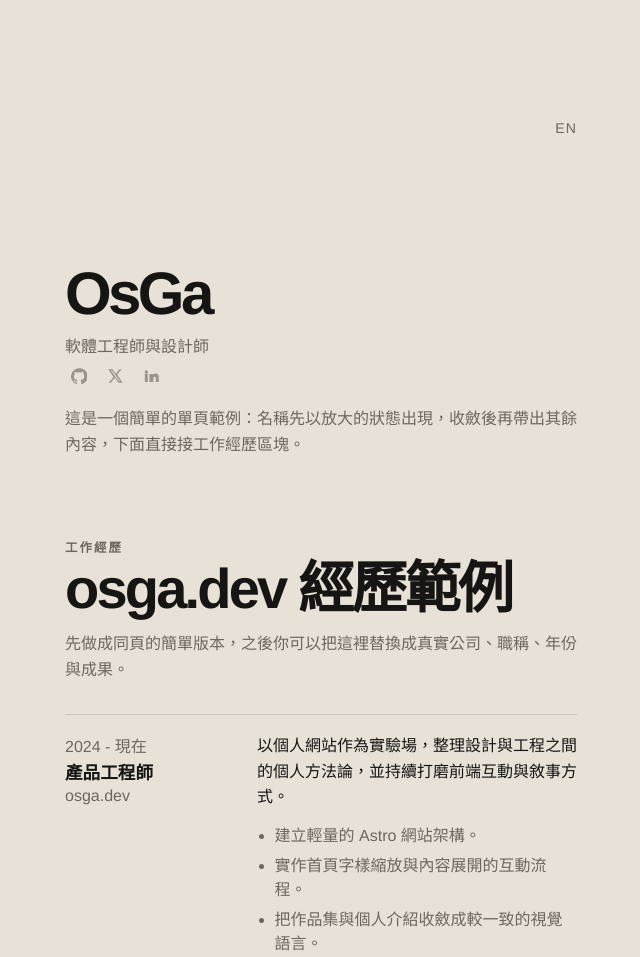
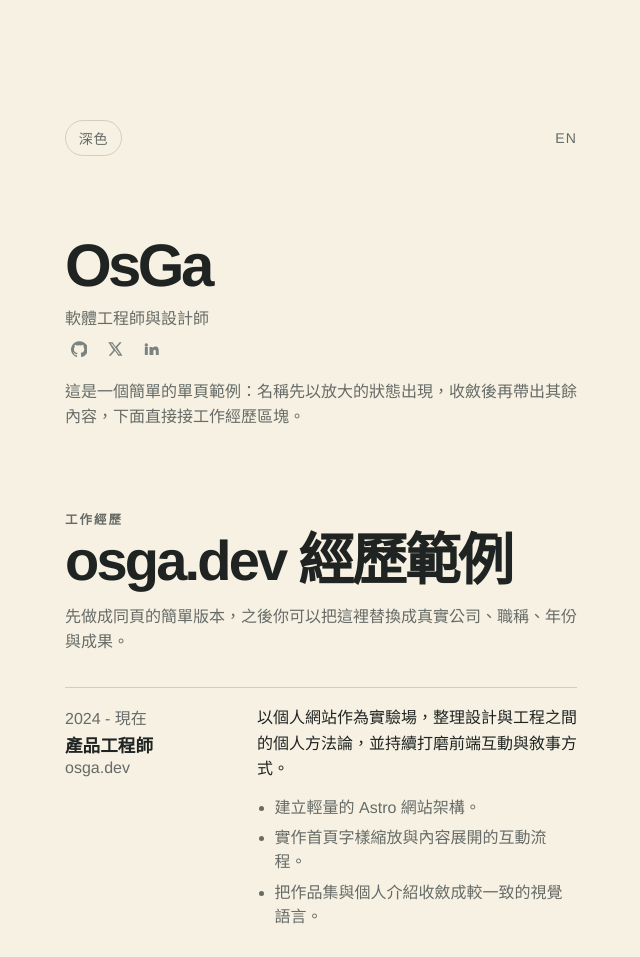
Before and after one commit to osga24/OsGa.dev, an Astro site: page / in a window 1280 px wide. Shown: the top 957 px of the page, without its empty margins (319-959 px from the left). Built offline with nearby package versions, Linux system fonts and the light colour scheme; Astro itself is replaced by a stand-in of ours.

Commit message:
feat: add drak & light theme

```diff
--- a/src/components/ExperienceTimeline.astro
+++ b/src/components/ExperienceTimeline.astro
@@ -71,7 +71,7 @@ const { eyebrow, title, intro, items } = Astro.props;
 		display: grid;
 		gap: 1rem;
 		padding: 1.1rem 0 1.2rem;
-		border-top: 1px solid rgba(22, 21, 20, 0.12);
+		border-top: 1px solid var(--line);
 	}
 
 	.period,
--- a/src/components/HomePage.astro
+++ b/src/components/HomePage.astro
@@ -2,6 +2,7 @@
 import ExperienceTimeline from "./ExperienceTimeline.astro";
 import HeroSection from "./HeroSection.astro";
 import LocaleSwitcher from "./LocaleSwitcher.astro";
+import ThemeToggle from "./ThemeToggle.astro";
 import type { SiteContent } from "../i18n/content";
 
 type Props = {
@@ -11,10 +12,16 @@ type Props = {
 const { content } = Astro.props;
 ---
 
-<LocaleSwitcher
-	label={content.switchLocaleLabel}
-	href={content.switchLocaleHref}
-/>
+<div class="page-actions">
+	<ThemeToggle
+		lightLabel={content.themeLightLabel}
+		darkLabel={content.themeDarkLabel}
+	/>
+	<LocaleSwitcher
+		label={content.switchLocaleLabel}
+		href={content.switchLocaleHref}
+	/>
+</div>
 
 <HeroSection
 	title={content.title}
@@ -29,3 +36,13 @@ const { content } = Astro.props;
 	intro={content.experienceIntro}
 	items={content.experience}
 />
+
+<style>
+	.page-actions {
+		width: 100%;
+		display: flex;
+		align-items: center;
+		justify-content: space-between;
+		gap: 1rem;
+	}
+</style>
--- a/src/components/LocaleSwitcher.astro
+++ b/src/components/LocaleSwitcher.astro
@@ -13,10 +13,8 @@ const { label, href } = Astro.props;
 
 <style>
 	.locale-switcher {
-		width: 100%;
 		display: flex;
 		justify-content: flex-end;
-		margin-bottom: 3rem;
 	}
 
 	.locale-switcher a {
@@ -28,6 +26,6 @@ const { label, href } = Astro.props;
 	}
 
 	.locale-switcher a:hover {
-		color: var(--text);
+		color: var(--icon-hover);
 	}
 </style>
--- /dev/null
+++ b/src/components/ThemeToggle.astro
@@ -0,0 +1,76 @@
+---
+type Props = {
+	lightLabel: string;
+	darkLabel: string;
+};
+
+const { lightLabel, darkLabel } = Astro.props;
+---
+
+<button
+	type="button"
+	class="theme-toggle reveal-content"
+	data-theme-toggle
+	data-light-label={lightLabel}
+	data-dark-label={darkLabel}
+	aria-label="Toggle theme"
+>
+	<span data-theme-toggle-label>{darkLabel}</span>
+</button>
+
+<script>
+	const root = document.documentElement;
+	const button = document.querySelector("[data-theme-toggle]");
+	const label = button?.querySelector("[data-theme-toggle-label]");
+
+	const updateThemeLabel = () => {
+		if (!(button instanceof HTMLButtonElement) || !(label instanceof HTMLElement)) {
+			return;
+		}
+
+		const theme = root.dataset.theme === "dark" ? "dark" : "light";
+		label.textContent =
+			theme === "dark"
+				? button.dataset.lightLabel ?? "Light"
+				: button.dataset.darkLabel ?? "Dark";
+	};
+
+	if (button instanceof HTMLButtonElement) {
+		updateThemeLabel();
+
+		button.addEventListener("click", () => {
+			const nextTheme = root.dataset.theme === "dark" ? "light" : "dark";
+			root.dataset.theme = nextTheme;
+
+			try {
+				window.localStorage.setItem("theme-preference", nextTheme);
+			} catch {}
+
+			updateThemeLabel();
+		});
+	}
+</script>
+
+<style>
+	.theme-toggle {
+		appearance: none;
+		border: 1px solid var(--line);
+		background: transparent;
+		color: var(--muted);
+		border-radius: 999px;
+		padding: 0.45rem 0.8rem;
+		font: inherit;
+		font-size: 0.88rem;
+		letter-spacing: 0.04em;
+		cursor: pointer;
+		transition:
+			border-color 0.2s ease,
+			color 0.2s ease,
+			background-color 0.2s ease;
+	}
+
+	.theme-toggle:hover {
+		color: var(--icon-hover);
+		border-color: var(--icon-hover);
+	}
+</style>
--- a/src/i18n/content.ts
+++ b/src/i18n/content.ts
@@ -23,6 +23,8 @@ export type SiteContent = {
 	experienceIntro: string;
 	switchLocaleLabel: string;
 	switchLocaleHref: string;
+	themeLightLabel: string;
+	themeDarkLabel: string;
 	socialLinks: readonly SocialLink[];
 	experience: readonly ExperienceItem[];
 };
@@ -41,6 +43,8 @@ export const contentByLocale = {
 			"先做成同頁的簡單版本，之後你可以把這裡替換成真實公司、職稱、年份與成果。",
 		switchLocaleLabel: "EN",
 		switchLocaleHref: "/en",
+		themeLightLabel: "淺色",
+		themeDarkLabel: "深色",
 		socialLinks: [
 			{
 				label: "GitHub",
@@ -98,6 +102,8 @@ export const contentByLocale = {
 			"A simple same-page version for now. You can replace this with real companies, titles, years, and outcomes later.",
 		switchLocaleLabel: "中文",
 		switchLocaleHref: "/",
+		themeLightLabel: "Light",
+		themeDarkLabel: "Dark",
 		socialLinks: [
 			{
 				label: "GitHub",
--- a/src/layouts/BaseLayout.astro
+++ b/src/layouts/BaseLayout.astro
@@ -17,14 +17,39 @@ const { title, description, lang = "en" } = Astro.props;
 		<meta name="generator" content={Astro.generator} />
 		<meta name="description" content={description} />
 		<title>{title}</title>
+		<script is:inline>
+			try {
+				const savedTheme = window.localStorage.getItem("theme-preference");
+				const systemTheme = window.matchMedia("(prefers-color-scheme: dark)").matches
+					? "dark"
+					: "light";
+				document.documentElement.dataset.theme = savedTheme ?? systemTheme;
+			} catch {
+				document.documentElement.dataset.theme = "light";
+			}
+		</script>
 		<style>
-			:root {
-				--bg: #e7e1d7;
-				--text: #161514;
-				--muted: #6d675f;
-				--icon: #9a9389;
-				--icon-hover: #5c554d;
+			:root,
+			:root[data-theme="light"] {
+				color-scheme: light;
+				--accent: #495954;
+				--bg: #f7f1e3;
+				--text: #1f2422;
+				--muted: #666b67;
+				--icon: #7a837f;
+				--icon-hover: #495954;
+				--line: rgba(73, 89, 84, 0.22);
 				--ease: cubic-bezier(0.2, 0.65, 0.3, 0.9);
+			}
+
+			:root[data-theme="dark"] {
+				color-scheme: dark;
+				--bg: #151515;
+				--text: #f1ede4;
+				--muted: #a59f93;
+				--icon: #8f978f;
+				--icon-hover: #c7d1cc;
+				--line: rgba(199, 209, 204, 0.18);
 			}
 
 			* {
@@ -53,7 +78,7 @@ const { title, description, lang = "en" } = Astro.props;
 			.page-shell {
 				display: flex;
 				flex: 1;
-				background: var(--bg);
+				background: transparent;
 			}
 
 			.page-stage {
```
